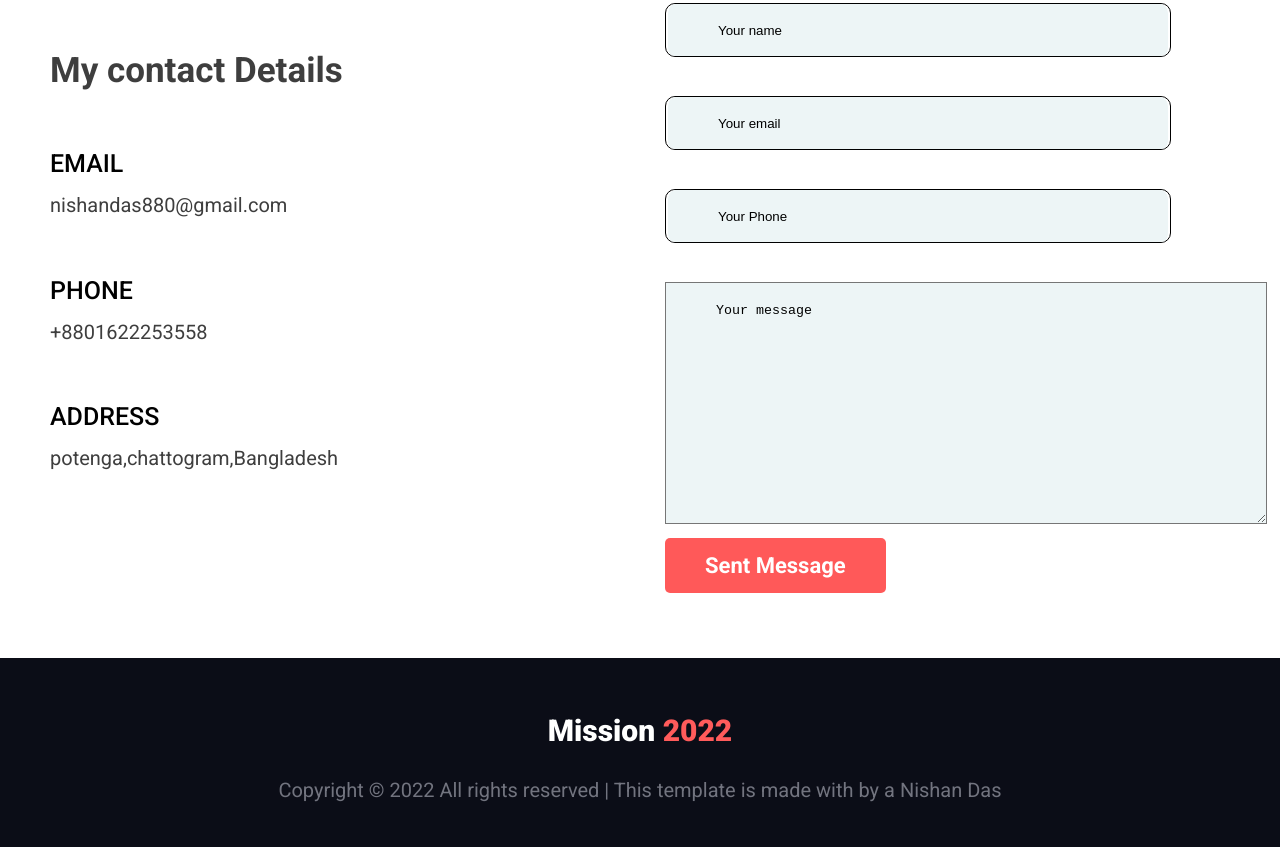
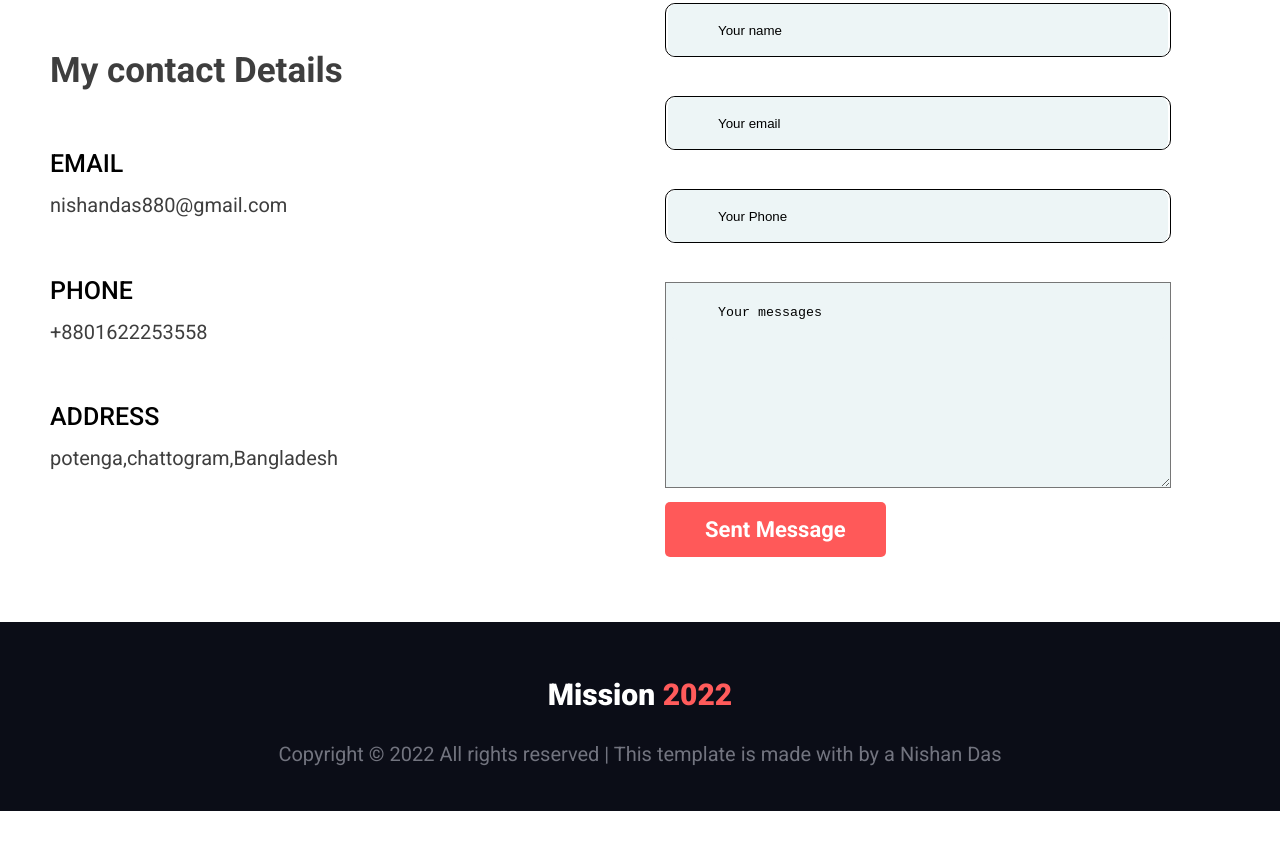
Before and after one commit to NISHAN75/programmer-assignment-one, a plain HTML site: page index.html in a window 1280 px wide. Shown: the part 3019-3866 px from the top of the page. After the commit the page ends 3830 px from the top, so only its background shows below. Drawn offline with Linux system fonts and the light colour scheme.

Commit message:
added again

```diff
--- a/css/style.css
+++ b/css/style.css
@@ -124,11 +124,15 @@ textarea {
     outline: none;
     color: #000;
     background-color: #EDF5F6;
-    padding: 20px 50px;
 }
+
 ::-webkit-input-placeholder{
     color: #000;
     background-color: #EDF5F6;
+    padding: 20px 50px;
+    border-radius: 10px;
+}
+textarea ::placeholder{
     padding: 20px 50px;
     border-radius: 10px;
 }
--- a/index.html
+++ b/index.html
@@ -118,7 +118,7 @@
                         <input type="text" placeholder="Your name"><br><br>
                         <input type="email" placeholder="Your email"><br><br>
                         <input type="phone" placeholder="Your Phone"><br><br>
-                        <textarea type="">Your message</textarea><br><br>
+                        <textarea placeholder="Your messages"></textarea><br><br>
                        <a href="#" class="btn">Sent Message</a>
                     </form>
                 </div>
```
